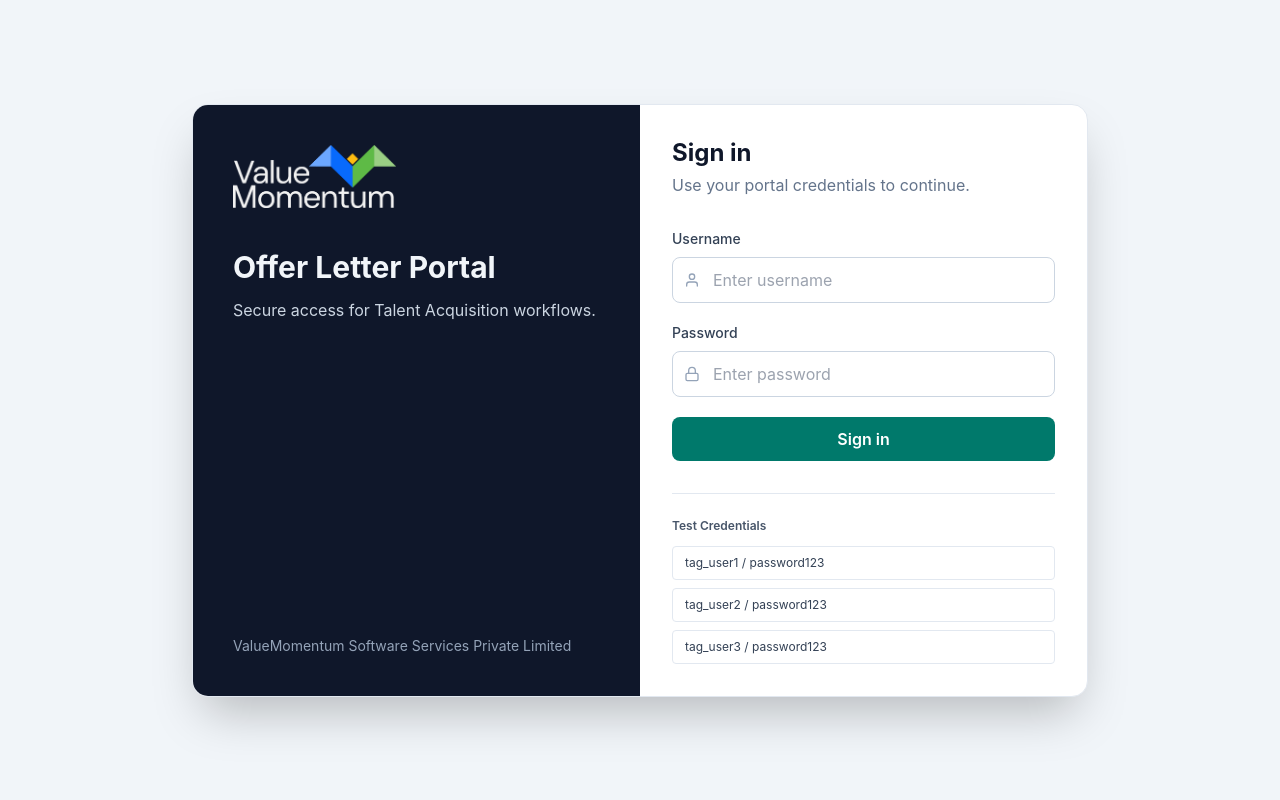
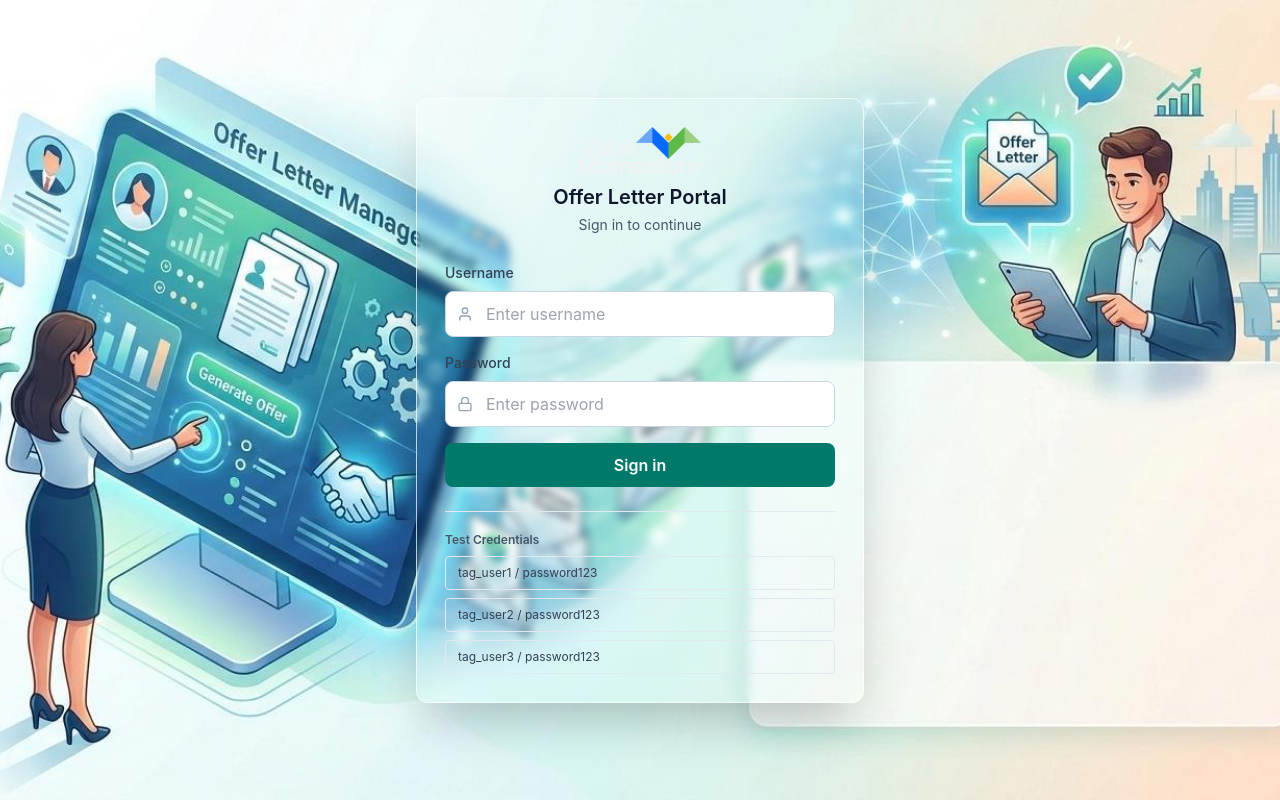
Before and after one commit to vamsi560/offer-letter-frontend, a React (Vite) app: page /login in a window 1280 px wide. Built offline with nearby package versions, Linux system fonts and the light colour scheme.

Commit message:
login page

```diff
--- a/src/pages/Login.jsx
+++ b/src/pages/Login.jsx
@@ -35,42 +35,27 @@
   ]
 
   return (
-    <div className="min-h-screen bg-slate-100 flex items-center justify-center p-4 sm:p-6">
-      <div className="w-full max-w-4xl grid grid-cols-1 lg:grid-cols-2 bg-white rounded-2xl shadow-2xl overflow-hidden border border-slate-200">
-        <div className="hidden lg:flex flex-col justify-between p-10 bg-slate-900 text-slate-100">
-          <div>
-            <img
-              src="/images/ValueMomentum_logo.png"
-              alt="ValueMomentum Logo"
-              className="h-16 w-auto object-contain mb-10"
-            />
-            <h1 className="text-3xl font-bold leading-tight mb-3">Offer Letter Portal</h1>
-            <p className="text-slate-300 text-base">Secure access for Talent Acquisition workflows.</p>
-          </div>
-          <div className="text-sm text-slate-400">
-            ValueMomentum Software Services Private Limited
-          </div>
-        </div>
-
+    <div
+      className="min-h-screen bg-cover bg-center bg-no-repeat flex items-center justify-center p-4 sm:p-6"
+      style={{ backgroundImage: "url('/images/login.jpg')" }}
+    >
       <motion.div
         initial={{ opacity: 0, y: 12 }}
         animate={{ opacity: 1, y: 0 }}
         transition={{ duration: 0.35 }}
-          className="p-6 sm:p-8"
+        className="w-full max-w-md bg-white/92 backdrop-blur-sm rounded-xl shadow-2xl border border-white/70 p-6 sm:p-7"
       >
-          <div className="lg:hidden mb-8 text-center">
+        <div className="mb-7 text-center">
           <img
             src="/images/ValueMomentum_logo.png"
             alt="ValueMomentum Logo"
-              className="h-12 w-auto object-contain mx-auto mb-3"
+            className="h-12 w-auto object-contain mx-auto mb-2"
           />
-            <h1 className="text-xl font-semibold text-slate-900">Offer Letter Portal</h1>
+          <h1 className="text-lg sm:text-xl font-semibold text-slate-900">Offer Letter Portal</h1>
+          <p className="text-sm text-slate-600 mt-1">Sign in to continue</p>
         </div>
 
-          <h2 className="text-xl sm:text-2xl font-bold text-slate-900 mb-1">Sign in</h2>
-          <p className="text-slate-500 mb-8">Use your portal credentials to continue.</p>
-
-          <form onSubmit={handleSubmit} className="space-y-5">
+        <form onSubmit={handleSubmit} className="space-y-4">
           <div>
             <label className="block text-sm font-medium text-slate-700 mb-2">Username</label>
             <div className="relative">
@@ -81,7 +66,7 @@
                 onChange={(e) => setUsername(e.target.value)}
                 required
                 placeholder="Enter username"
-                  className="w-full pl-10 pr-3 py-2.5 border border-slate-300 rounded-lg focus:outline-none focus:ring-2 focus:ring-teal-500 focus:border-teal-500"
+                className="w-full pl-10 pr-3 py-2.5 border border-slate-300 rounded-lg focus:outline-none focus:ring-2 focus:ring-teal-500 focus:border-teal-500 bg-white"
               />
             </div>
           </div>
@@ -96,7 +81,7 @@
                 onChange={(e) => setPassword(e.target.value)}
                 required
                 placeholder="Enter password"
-                  className="w-full pl-10 pr-3 py-2.5 border border-slate-300 rounded-lg focus:outline-none focus:ring-2 focus:ring-teal-500 focus:border-teal-500"
+                className="w-full pl-10 pr-3 py-2.5 border border-slate-300 rounded-lg focus:outline-none focus:ring-2 focus:ring-teal-500 focus:border-teal-500 bg-white"
               />
             </div>
           </div>
@@ -110,8 +95,8 @@
           </button>
         </form>
 
-          <div className="mt-8 pt-6 border-t border-slate-200">
-            <p className="text-xs text-slate-600 font-semibold mb-3">Test Credentials</p>
+        <div className="mt-6 pt-5 border-t border-slate-200">
+          <p className="text-xs text-slate-600 font-semibold mb-2">Test Credentials</p>
           <div className="space-y-2">
             {testUsers.map((cred, idx) => (
               <button
@@ -130,7 +115,6 @@
         </div>
       </motion.div>
     </div>
-    </div>
   )
 }
 
```
Also changed, not shown: public/images/login.jpg (added). Lines whose indentation alone changed are shown as unchanged.
